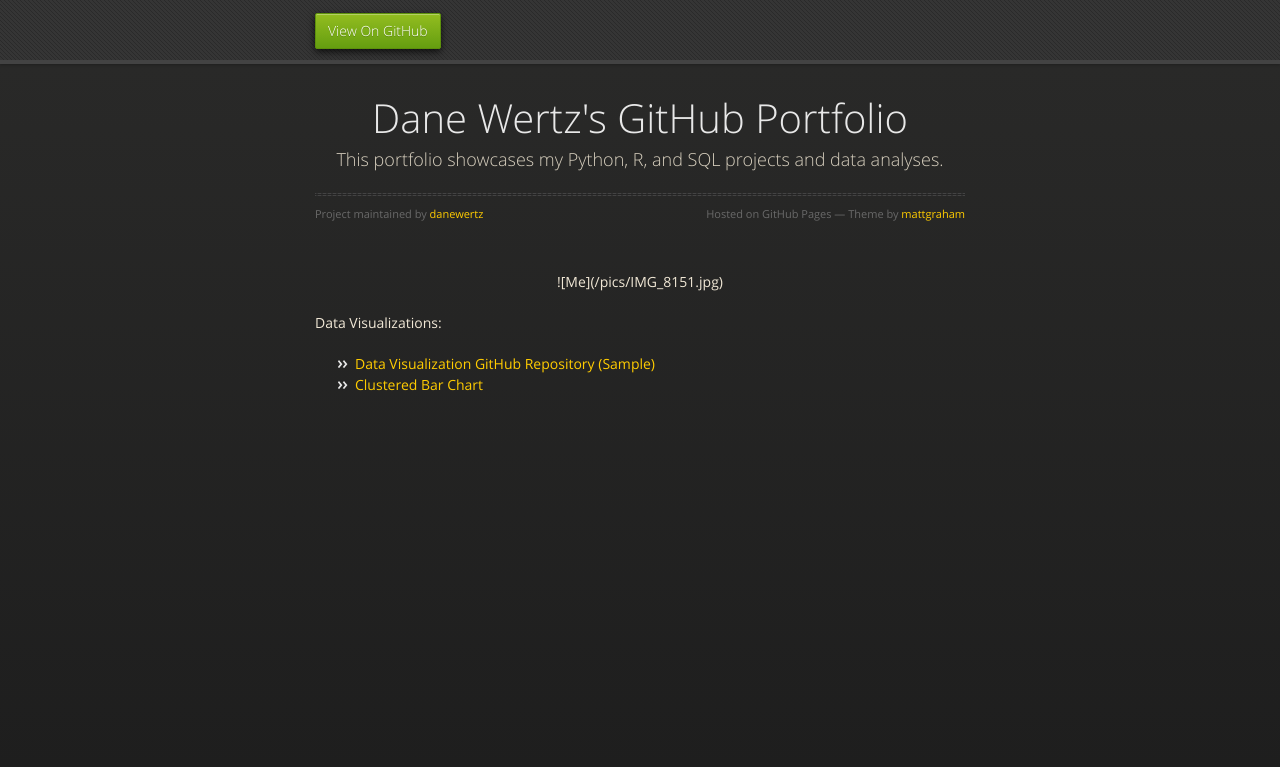
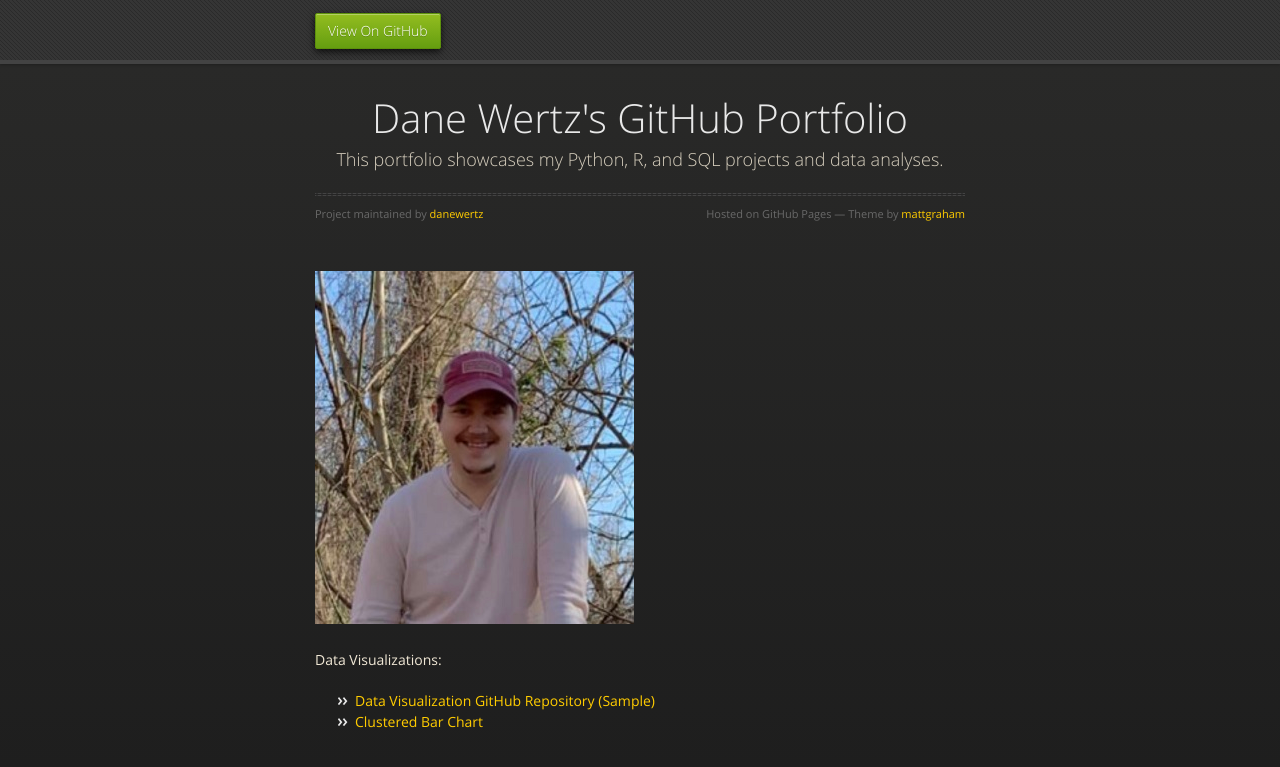
Before and after one commit to danewertz/danewertz.github.io, a Jekyll site: the page built from index.md, in a window 1280 px wide. Shown: the top 767 px of the page. Built offline with Jekyll 4.4.1, drawn with Linux system fonts in a browser that asks for light colours.

Commit message:
Update index.md

```diff
--- a/index.md
+++ b/index.md
@@ -2,7 +2,7 @@
 layout: default
 ---
 
-<p style="text-align: center;">![Me](/pics/IMG_8151.jpg)</p>
+![Me](/pics/IMG_8151.jpg)
 
 Data Visualizations:
 
```
